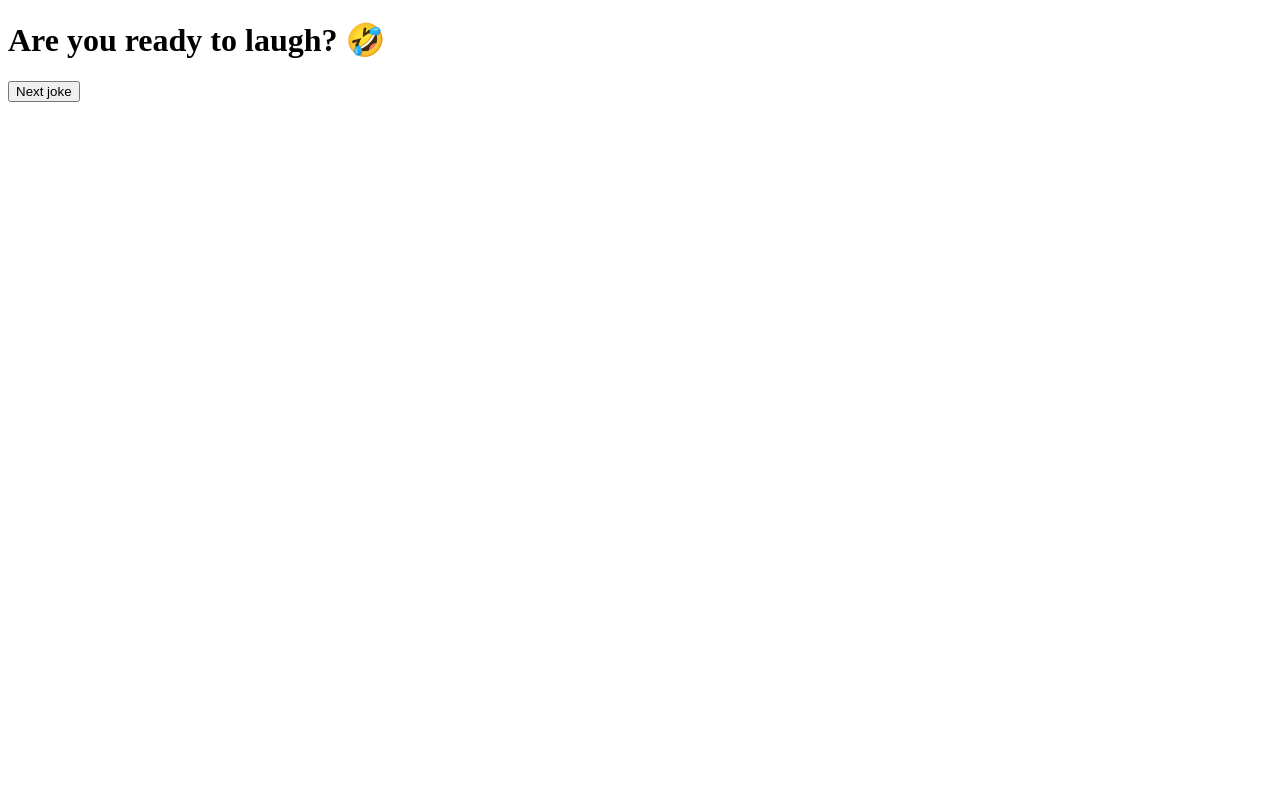
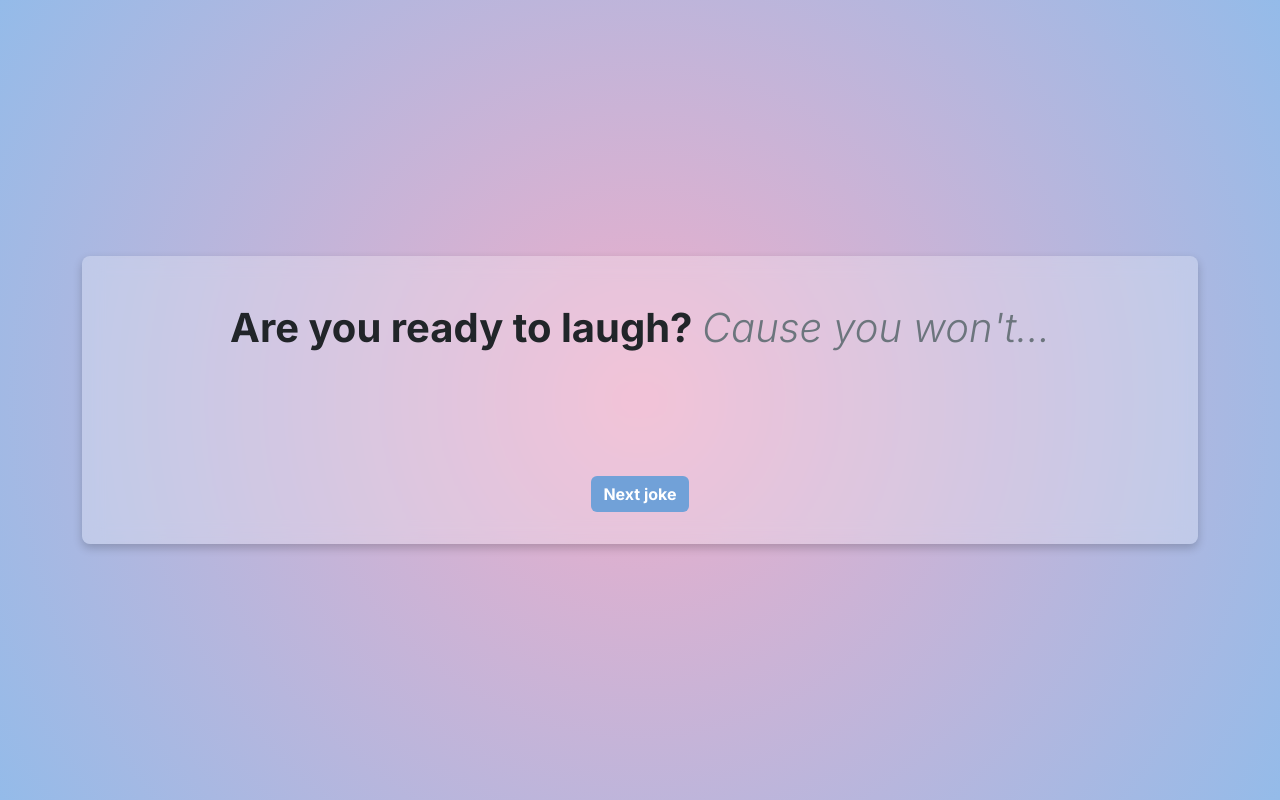
Before and after one commit to codingjordi/s4.1-api, a website: page index.html in a window 1280 px wide. Drawn offline with nearby package versions, Linux system fonts and the light colour scheme; no server answers.

Commit message:
s4.1-api-nivell-1-exercici-2

```diff
--- /dev/null
+++ b/css/styles.scss
@@ -0,0 +1,44 @@
+@import '../node_modules/bootstrap/dist/css/bootstrap.css';
+
+@import url('https://fonts.googleapis.com/css2?family=Inter:ital,opsz,wght@0,14..32,100..900;1,14..32,100..900&display=swap');
+
+body {
+    display: grid;
+    margin: 0 auto;
+    height: 100vh;
+    place-items: center;
+    text-align: center;
+    background: rgba(238,174,202,1);
+    background: radial-gradient(circle, rgba(238,174,202,1) 0%, rgba(148,187,233,1) 100%);
+    font-family: "Inter", sans-serif;
+}
+
+#random-joke {
+    min-height: 100px;
+    display: flex;
+    align-items: center;
+    justify-content: center;
+}
+
+.container > div {
+    backdrop-filter: blur(10px); /* Aumenta el valor para más desenfoque */
+    border-radius: 8px;
+    background-color: rgba(255, 255, 255, 0.264); /* Fondo blanco con transparencia */
+    padding: 2rem; /* Ajusta el padding según sea necesario */
+    box-shadow: 0 4px 10px rgba(0, 0, 0, 0.2); /* Sombra opcional para resaltar el contenedor */
+}
+
+.btn-primary {
+    font-weight: bold;
+    background-color: #71a1d8;
+    border: transparent;
+
+    &:hover {
+        background-color: #558fd2;
+        border: transparent;
+    }
+    &:active {
+        background: radial-gradient(circle, rgba(148,187,233,1) 0%,  rgba(238,174,202,1) 100%);
+        border: transparent;
+    }
+}
--- a/index.html
+++ b/index.html
@@ -5,15 +5,19 @@
     <meta name="viewport" content="width=device-width, initial-scale=1.0">
     <title>Random Joke >.<</title>
     <link rel="shortcut icon" href="public/favicon.png.png" type="image/x-icon">
+    <link rel="stylesheet" href="css/styles.css">
     <script src="main.js"></script>
 </head>
 <body onload="showRandomJoke()">
     <div class="container">
-        <h1>Are you ready to laugh? 🤣</h1>
-        <div id="joke-container">
-            <p id="random-joke"></p>
-            <button onclick="showRandomJoke()">Next joke</button>
+        <div class="pt-5">
+            <h1 class="fw-bold">Are you ready to laugh? <span class="text-secondary fw-light fst-italic">Cause you won't...</span></h1>
+            <div id="joke-container">
+                <p class="text-nowrap fs-5" id="random-joke"></p>
+                <button class="btn btn-primary" onclick="showRandomJoke()">Next joke</button>
+            </div>
         </div>
     </div>
+    <script src="node_modules/bootstrap/dist/js/bootstrap.bundle.min.js"></script>
 </body>
 </html>
--- a/main.ts
+++ b/main.ts
@@ -18,7 +18,7 @@ function showRandomJoke() {
             }
             return res.json()
         })
-        .then((data : Object) => {
+        .then((data) => {
             jokeP?.innerText = data.joke
         })
         .catch((e) => console.log(e))
```
Also changed, not shown: css/styles.css (added), 1 other file.
